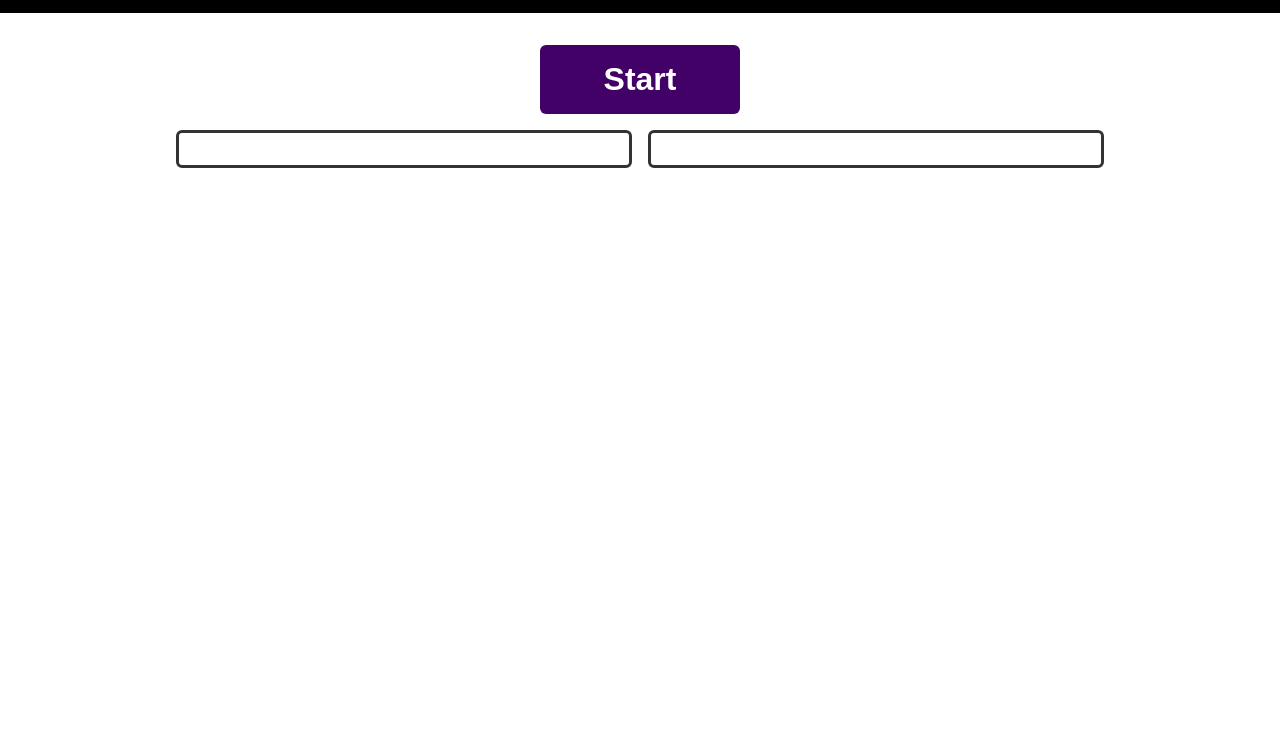
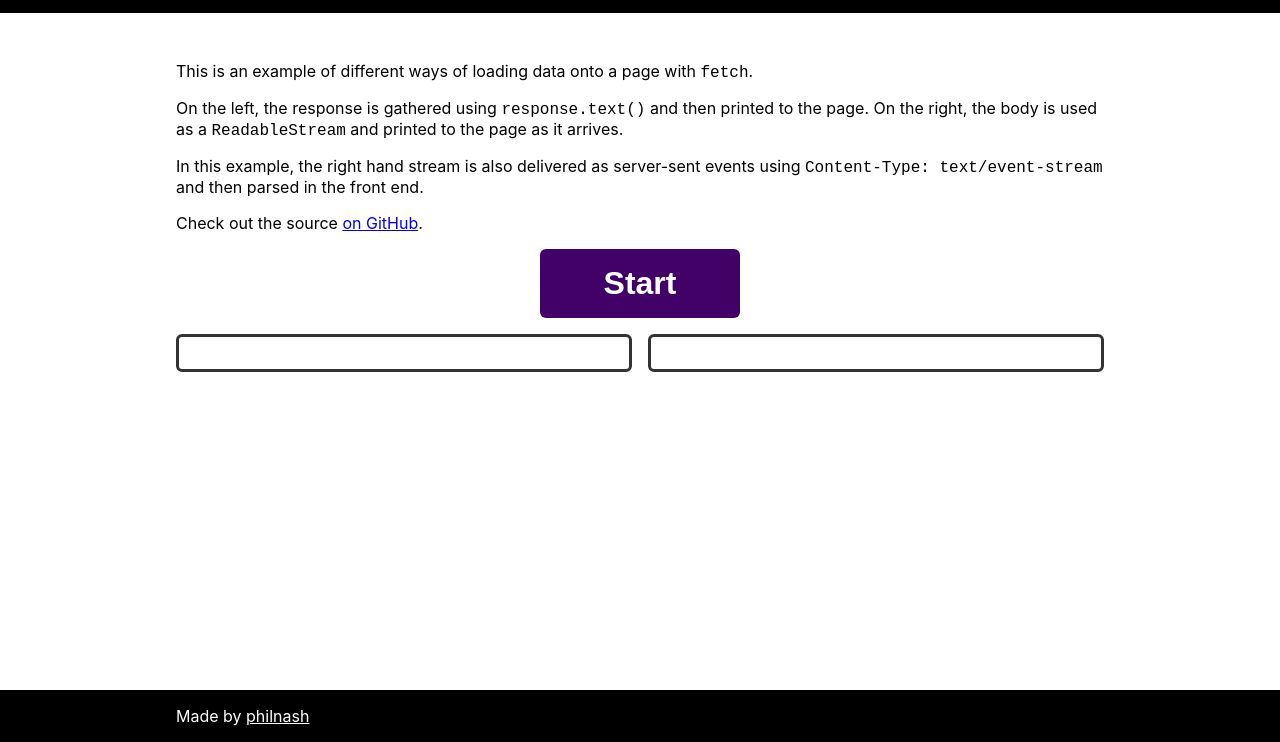
Before and after one commit to philnash/fetch-streaming, a website built with Parcel: page src/event-stream.html in a window 1280 px wide. Shown: the part 58-800 px from the top of the page. Built offline with nearby package versions, Linux system fonts and the light colour scheme.

Commit message:
Adds some explanatory text

```diff
--- a/src/event-stream.html
+++ b/src/event-stream.html
@@ -12,12 +12,34 @@
       <h1>Event streaming with fetch</h1>
     </header>
     <main>
+      <p>
+        This is an example of different ways of loading data onto a page with
+        <code>fetch</code>.
+      </p>
+      <p>
+        On the left, the response is gathered using
+        <code>response.text()</code> and then printed to the page. On the right,
+        the body is used as a <code>ReadableStream</code> and printed to the
+        page as it arrives.
+      </p>
+      <p>
+        In this example, the right hand stream is also delivered as server-sent
+        events using <code>Content-Type: text/event-stream</code> and then
+        parsed in the front end.
+      </p>
+      <p>
+        Check out the source
+        <a href="https://github.com/philnash/fetch-streaming">on GitHub</a>.
+      </p>
       <button id="start">Start</button>
       <div class="outputs">
         <div id="output"></div>
         <div id="stream-output"></div>
       </div>
     </main>
+    <footer>
+      <p>Made by <a href="https://twitter.com/philnash">philnash</a></p>
+    </footer>
 
     <script src="./event-stream.js" type="module"></script>
   </body>
--- a/src/style.css
+++ b/src/style.css
@@ -5,15 +5,19 @@
 html {
   margin: 0;
   padding: 0;
+  height: 100%;
 }
 
 body {
   margin: 0;
   padding: 0;
   font-size: 16px;
-        font-family: -apple-system, BlinkMacSystemFont, avenir next, avenir,
-          segoe ui, helvetica neue, helvetica, Cantarell, Ubuntu, roboto, noto,
-          arial, sans-serif;
+  font-family: -apple-system, BlinkMacSystemFont, avenir next, avenir, segoe ui,
+    helvetica neue, helvetica, Cantarell, Ubuntu, roboto, noto, arial,
+    sans-serif;
+  display: flex;
+  flex-direction: column;
+  height: 100%;
 }
 
 header {
@@ -30,9 +34,29 @@
 }
 
 main {
+  width: 100%;
   max-width: 960px;
   margin: 0 auto;
   padding: 0 1rem;
+  flex-grow: 1;
+}
+
+footer {
+  width: 100%;
+  background: #000;
+}
+footer p {
+  width: 100%;
+  max-width: 960px;
+  margin: 0 auto;
+  padding: 1rem;
+  color: #fff;
+}
+footer p a,
+footer p a:hover,
+footer p a:focus,
+footer p a:visited {
+  color: #fff;
 }
 
 button {
@@ -56,7 +80,7 @@
   gap: 1rem;
 }
 
-      .outputs>div {
+.outputs > div {
   flex: 1;
   border: 3px solid #333;
   border-radius: 6px;
```
Also changed, not shown: package.json (+4 -3 lines), src/index.html (+17 -0 lines), 1 other file. Lines whose indentation alone changed are shown as unchanged.
